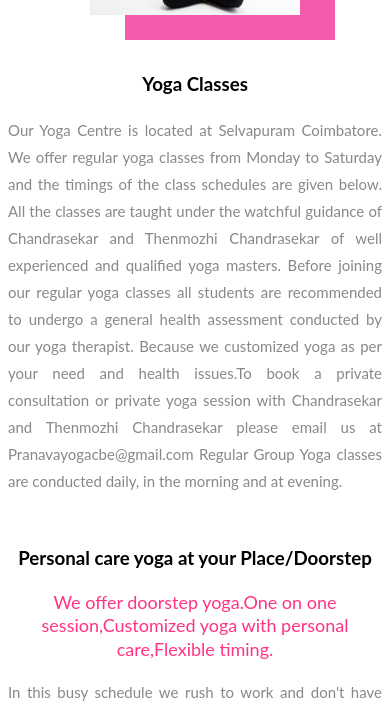
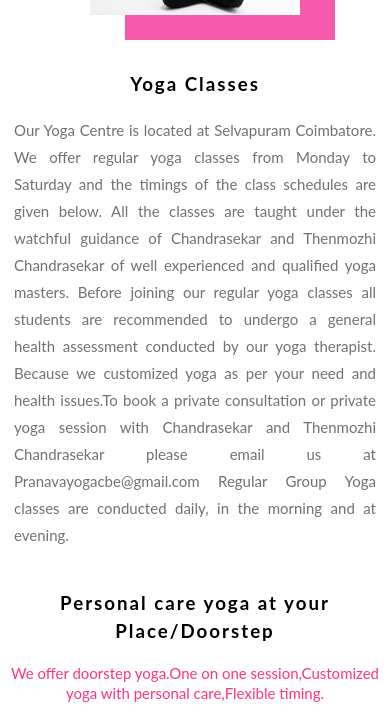
Before and after one commit to Vinadevelopers/pranavavayogawebsite, a React (Create React App) app: page /pranava_yogo in a window 390 px wide. Shown: the part 818-1530 px from the top of the page. Built offline with nearby package versions, Linux system fonts and the light colour scheme.

Commit message:
css align

```diff
--- a/src/component/Home/customeStyle.css
+++ b/src/component/Home/customeStyle.css
@@ -179,6 +179,7 @@ div#firstPage {
 /*thirdpage*/
 .MuiGrid-root.third_page_container.MuiGrid-container.MuiGrid-spacing-xs-2{
     background-color: #f8f8f8;
+    /* background-color: ##fbf2f2; */
     padding-bottom: 12px;
     padding-top: 12px;
 }
@@ -246,8 +247,10 @@ div#firstPage {
 
 .all_description_text{
 font-size: 15px;
-color: #888888;
+/* color: #888888; */
+color: #717171;
 line-height: 1.8;
+margin: 6px;
 }
 .all_description_text_color,.highlight-words,.highlight{
 color:#FF3481;
@@ -395,8 +398,14 @@ p.devloper-name{
 .MuiImageListItem-root:hover {
     transform:scale(0.96);
 }
-
-
+/* animation */
+ h3{
+    letter-spacing: 2px;
+    /* text-decoration: underline;
+    text-decoration-color: #d8d8d8;
+    text-decoration-thickness: 0.5px;
+    animation: mymove 5s infinite; */
+}
 
 
 
@@ -405,6 +414,36 @@ p.devloper-name{
     .header_container{
         padding: 0px;
     }
+
+    .MuiGrid-root.third_page_container.MuiGrid-container.MuiGrid-spacing-xs-2{
+        /* background-color: #f8f8f8; */
+        background-color: #fbf2f2;
+        padding-bottom: 12px;
+        padding-top: 12px;
+    }
+
+    .all_description_text_color, .highlight-words, .highlight {
+        color: #FF3481;
+        font-size: 15px;
+        line-height: 1.3;
+    }
+    .all_description_text_dark {
+        font-size: 15px;
+    }
+    .makeStyles-container-6 {
+        position: relative;
+        overflow-y: auto;
+        table-layout: fixed;
+        margin: 12px;
+    }
+
+
+    /* h3{
+        text-decoration: underline;
+        text-decoration-color: #d8d8d8;
+        text-decoration-thickness: 0.5px;
+        animation: mymove 5s infinite;
+    } */
     .header_left_side {
         width: 35%;
     }
@@ -431,6 +470,7 @@ p.devloper-name{
     }
     .all_description_text {
         text-align: justify;
+        margin: 6px;
     }
     .secound_page_image1,.third_page_image {
         justify-content: center;
@@ -457,3 +497,7 @@ p.devloper-name{
         margin-right: 5px;
     }
 }
+@keyframes mymove {
+    from {text-decoration-color: #d8d8d8;}
+    to {text-decoration-color: #ef1789;}
+  }
```
